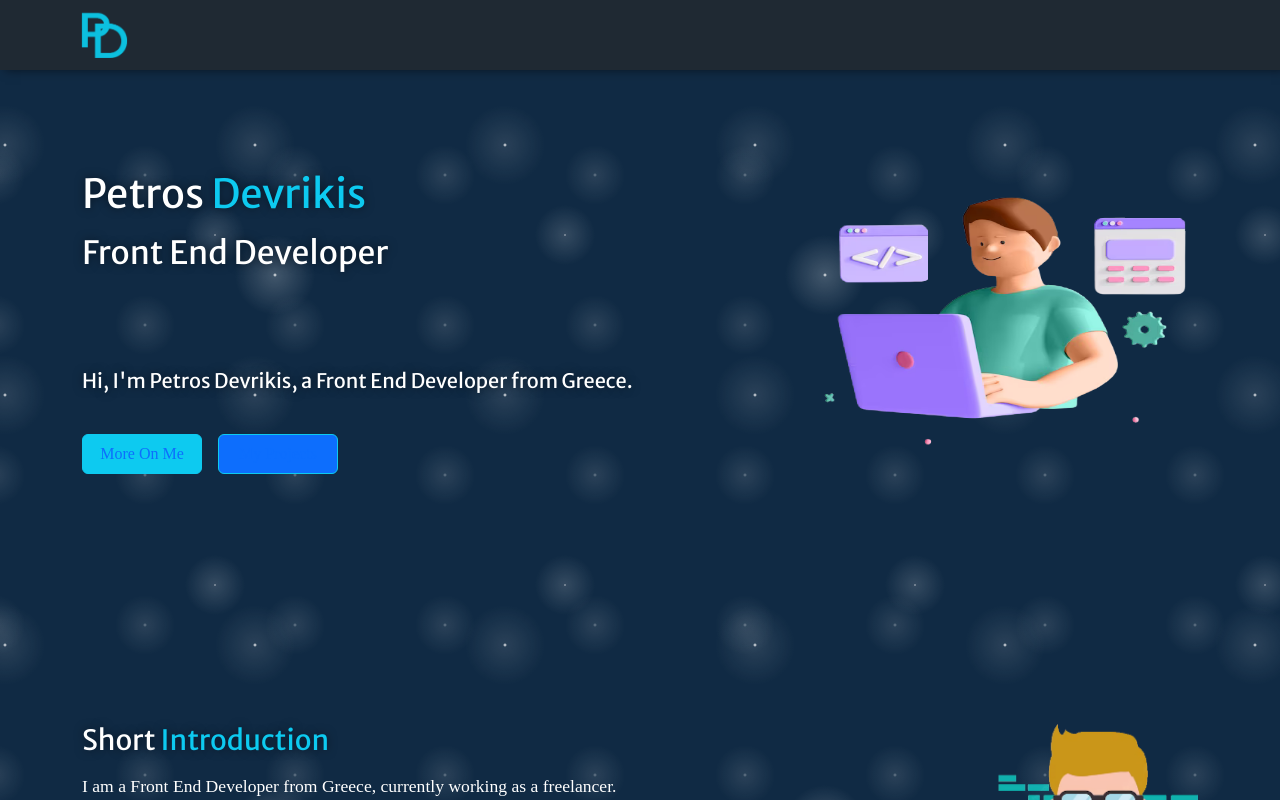
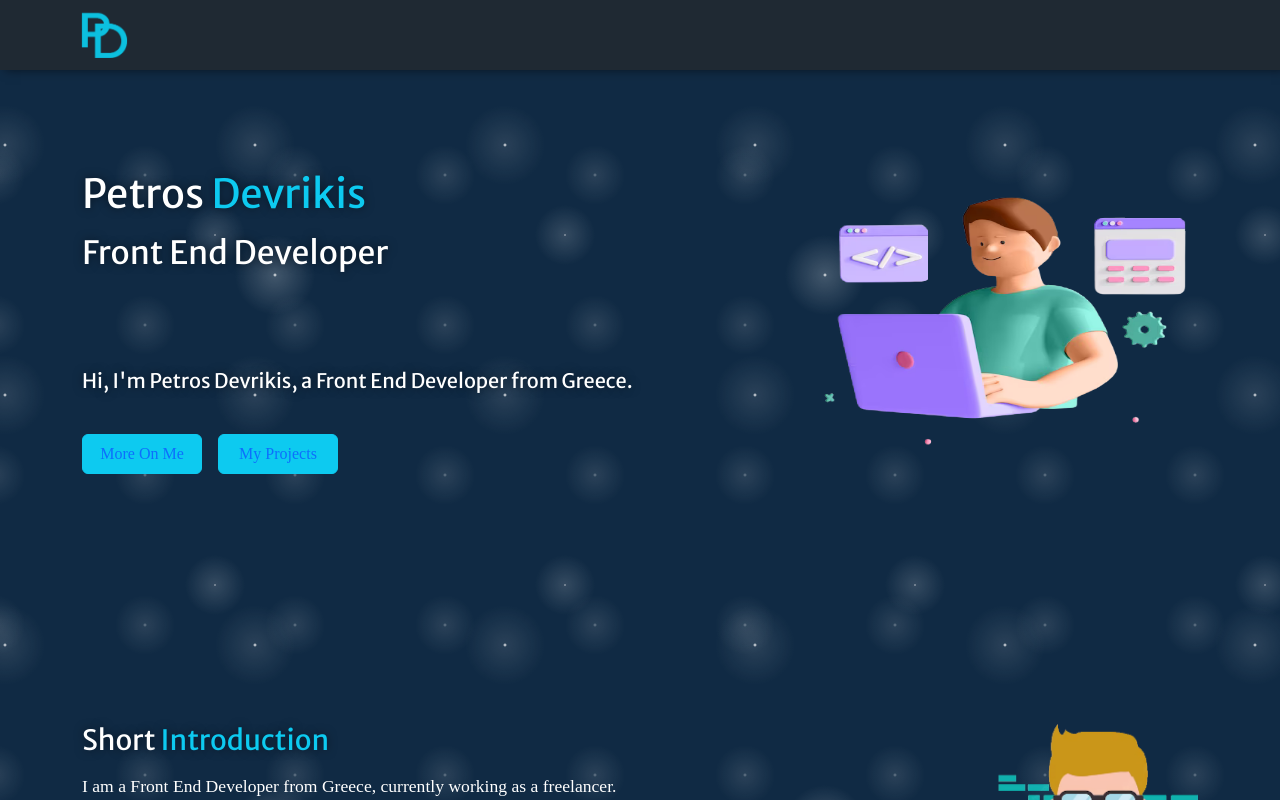
Before and after one commit to Petrosdevri/Portfolio, a React (Create React App) app: page / in a window 1280 px wide. Shown: the top 800 px of the page. Built offline with nearby package versions, Linux system fonts and the light colour scheme; a web font is replaced by a local one.

Commit message:
Updated Hero buttons

```diff
--- a/src/components/Home/Hero.js
+++ b/src/components/Home/Hero.js
@@ -16,8 +16,8 @@ export default function Hero() {
                 <h2>Front End Developer</h2>
                 <h5 className='stack-text-margin'>Hi, I&apos;m Petros Devrikis, a Front End Developer from Greece.</h5>
                 <Stack className='presentation-btns' direction='horizontal' gap={3} style={{ marginBlockStart: '25px' }}>
-                    <Button className='presentation-btn btn-info'><a href='/about'>More On Me</a></Button>
-                    <Button className='presentation-btn btn-outline-info'><a href='/projects'>My Projects</a></Button>
+                    <Button className='presentation-btn' variant='info'><a href='/about'>More On Me</a></Button>
+                    <Button className='presentation-btn' variant='info'><a href='/projects'>My Projects</a></Button>
                 </Stack>
             </Stack>
             <img src={JSDev} alt='JS Developer' id='intro-img' rel='preload' width='375' height='250' />
```
Also changed, not shown: package.json (+4 -4 lines), 1 other file (tests, documents, lock files or other folders).
